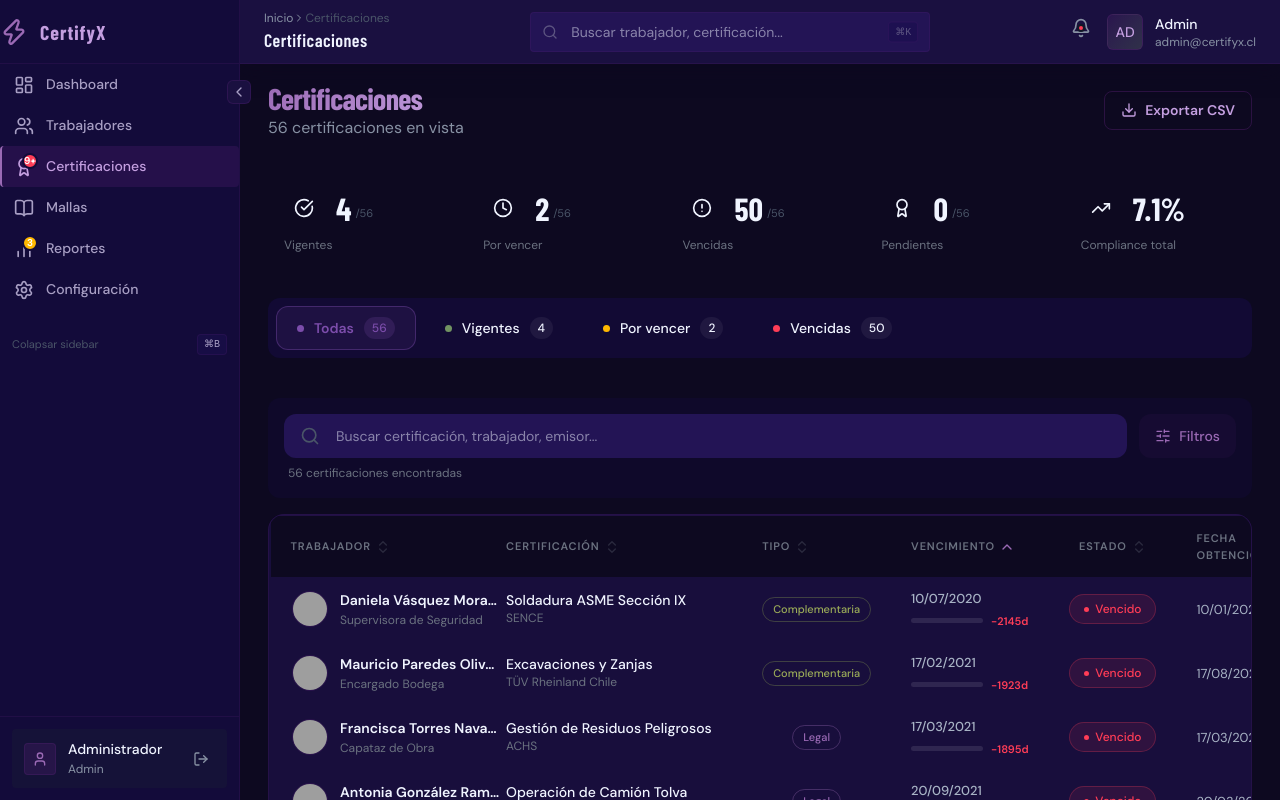
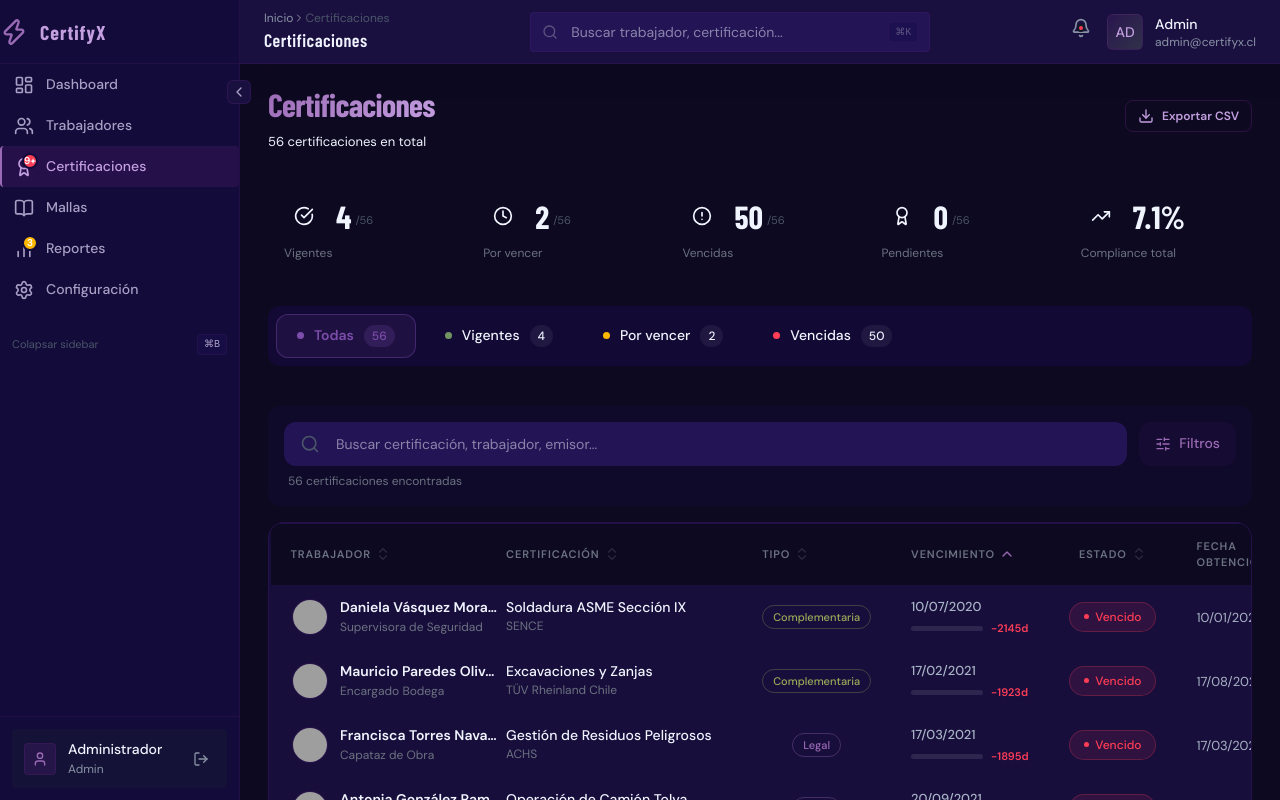
Before and after one commit to leandrodesignux-ux/Certify, a React (Vite) app: page /certifications in a window 1280 px wide. Shown: the top 800 px of the page. Built offline with nearby package versions, Linux system fonts and the light colour scheme; grey boxes are pictures that could not be loaded.

Commit message:
Header: refine styling and add export loading state

```diff
--- a/src/pages/Certifications.tsx
+++ b/src/pages/Certifications.tsx
@@ -96,6 +96,7 @@ export function Certifications() {
   const [showFilters, setShowFilters] = useState(false);
   const [itemsPerPage, setItemsPerPage] = useState(10);
   const [searchFocused, setSearchFocused] = useState(false);
+  const [exporting, setExporting] = useState(false);
 
   // Smooth scroll to top when changing page
   const scrollToTop = () => {
@@ -219,7 +220,9 @@ export function Certifications() {
   }, [certifications]);
 
   // CSV export - all results
-  const exportCSV = useCallback(() => {
+  const exportCSV = useCallback(async () => {
+    setExporting(true);
+    try {
       const headers = ['Trabajador', 'Certificación', 'Emisor', 'Tipo', 'Fecha Obtención', 'Vencimiento', 'Estado', 'Días Restantes'];
       const rows = sorted.map((cert) => {
         const worker = workers.find((w) => w.id === cert.workerId);
@@ -243,6 +246,11 @@ export function Certifications() {
       a.download = `certificaciones_${activeTab}_${new Date().toISOString().split('T')[0]}.csv`;
       a.click();
       URL.revokeObjectURL(url);
+      // Small delay to show loading state
+      await new Promise(resolve => setTimeout(resolve, 500));
+    } finally {
+      setExporting(false);
+    }
   }, [sorted, workers, activeTab]);
 
   const handleSort = useCallback((field: SortField) => {
@@ -272,20 +280,39 @@ export function Certifications() {
         initial={{ opacity: 0, y: -20 }}
         animate={{ opacity: 1, y: 0 }}
         transition={{ duration: 0.4 }}
-        style={{ marginBottom: '24px' }}
+        style={{ marginBottom: '20px' }}
       >
         <div className="flex flex-col md:flex-row md:items-center md:justify-between gap-4">
           <div>
-            <h1 className="font-display text-2xl md:text-3xl font-bold text-gradient tracking-tight">
+            <h1
+              className="font-display font-bold text-gradient"
+              style={{
+                fontFamily: 'var(--font-display)',
+                fontSize: 'clamp(24px, 3vw, 32px)',
+                letterSpacing: '-0.02em',
+              }}
+            >
               Certificaciones
             </h1>
-            <p className="text-[#8892A4] mt-1">
-              {filtered.length} certificaciones en vista{' '}
-              {activeTab !== 'todas' && `(${tabs.find((t) => t.id === activeTab)?.label.toLowerCase()})`}
+            <p style={{ fontSize: '13px', color: 'var(--color-text-muted)', marginTop: '4px' }}>
+              {(() => {
+                const hasFilters = activeTab !== 'todas' || search || areaFilter || tipoFilter;
+                if (hasFilters) {
+                  return `${filtered.length} de ${certifications.length} certificaciones`;
+                }
+                return `${certifications.length} certificaciones en total`;
+              })()}
             </p>
           </div>
-          <Button variant="ghost" size="md" icon={Download} onClick={exportCSV}>
-            Exportar CSV
+          <Button
+            variant="ghost"
+            size="sm"
+            icon={exporting ? undefined : Download}
+            onClick={exportCSV}
+            disabled={exporting}
+            loading={exporting}
+          >
+            {exporting ? 'Exportando...' : 'Exportar CSV'}
           </Button>
         </div>
       </motion.div>
```
Lines whose indentation alone changed are shown as unchanged.
